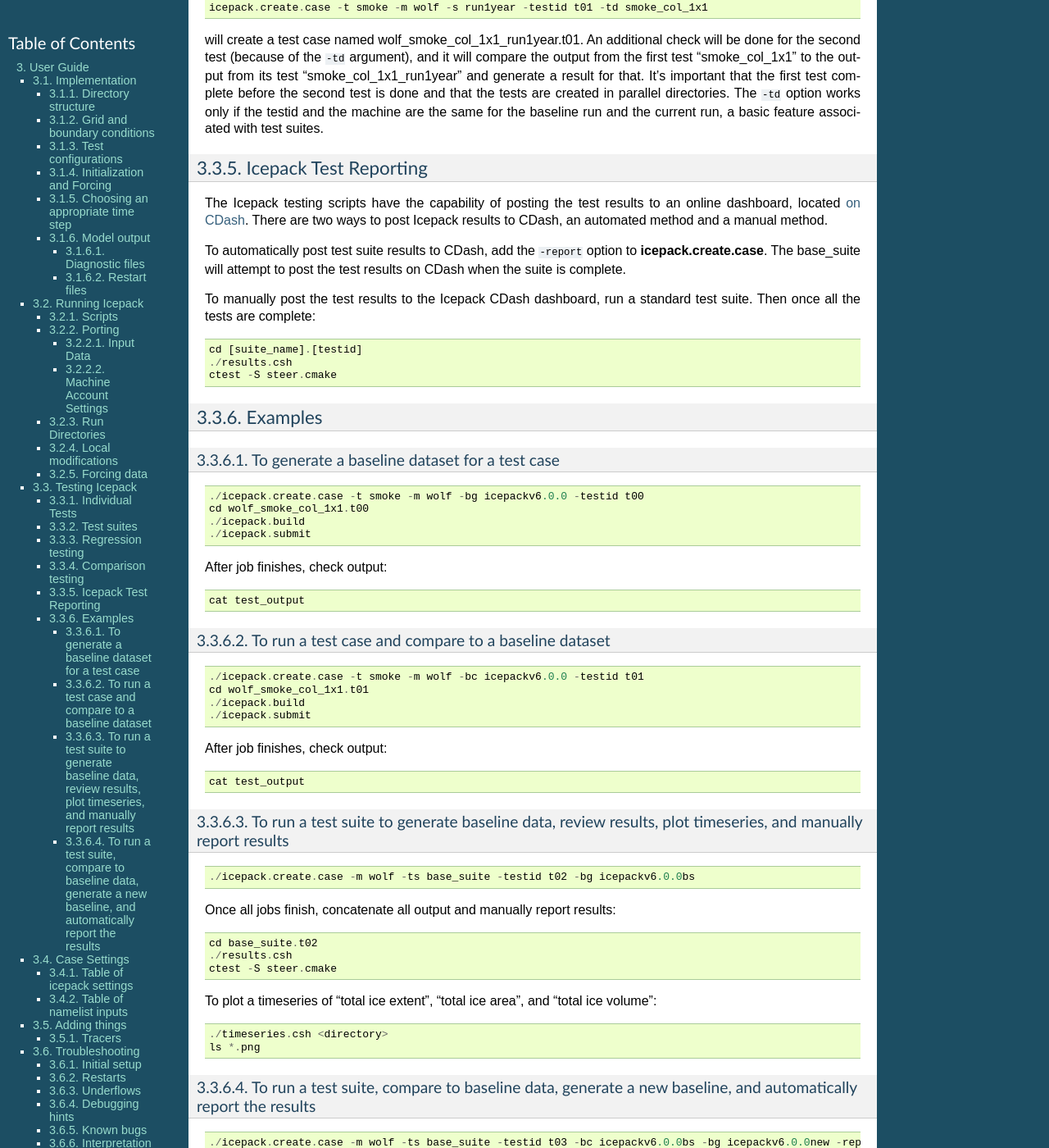
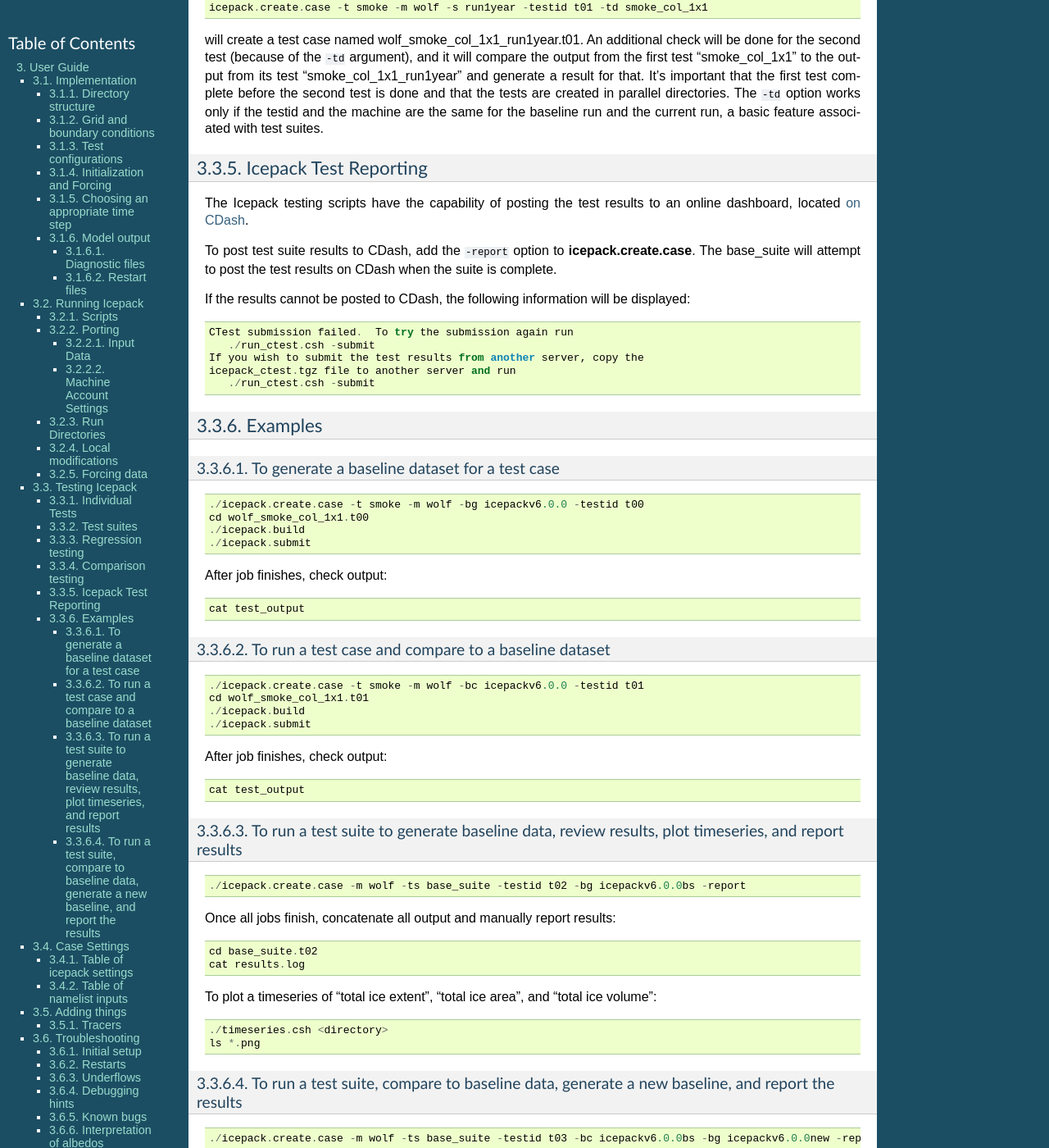
Before and after one commit to CICE-Consortium/Icepack, a Sphinx documentation site: the page built from doc/source/icepack_3_user_guide.rst, in a window 1280 px wide and 1400 px high, scrolled down 8436 px. Shown: the whole window at 82% size. Built offline with Sphinx 7.4.7, drawn with Linux system fonts in a browser that asks for light colours; cross-references to code outside the pages are shown as plain code; some of the changed text lies outside the part shown.

Commit message:
Update icepack documentation.  Modify icepack.create.case to automatically post results to CDash if -report and -ts are used.  Add new icepack.poll_queue script

```diff
--- a/doc/source/icepack_3_user_guide.rst
+++ b/doc/source/icepack_3_user_guide.rst
@@ -396,9 +396,10 @@ Individual Tests
 The Icepack scripts support both setup of individual tests as well as test suites.  Individual
 tests are run from the command line::
 
-  ./icepack.create.case -t smoke -m wolf -s diag1,debug -testid myid
+  ./icepack.create.case -t smoke -m wolf -s diag1,debug -testid myid -a P0000000
 
-where ``-m`` designates a specific machine and testid is a user defined string that allows
+where ``-m`` designates a specific machine, ``-a`` designates the account number
+for the queue manager, and testid is a user defined string that allows
 test cases to be uniquely identified.
 The format of the case directory name for a test will always be
 ``[machine]_[test]_[grid]_[pes]_[soptions].[testid]``
@@ -557,18 +558,17 @@ Icepack Test Reporting
 
 The Icepack testing scripts have the capability of posting the test results
 to an online dashboard, located `on CDash <http://my.cdash.org/index.php?project=myICEPACK>`_.
-There are two ways to post Icepack results to CDash, an automated method and
-a manual method.
 
-To automatically post test suite results to CDash, add the ``-report`` option to **icepack.create.case**.
+To post test suite results to CDash, add the ``-report`` option to **icepack.create.case**.
 The base_suite will attempt to post the test results on CDash when the suite is complete.
 
-To manually post the test results to the Icepack CDash dashboard,
-run a standard test suite.  Then once all the tests are complete::
+If the results cannot be posted to CDash, the following information will be displayed::
 
-  cd [suite_name].[testid]
-  ./results.csh
-  ctest -S steer.cmake
+ CTest submission failed.  To try the submission again run
+    ./run_ctest.csh -submit
+ If you wish to submit the test results from another server, copy the
+ icepack_ctest.tgz file to another server and run
+    ./run_ctest.csh -submit
 
 Examples
 --------------------------
@@ -601,36 +601,29 @@ After job finishes, check output::
 
   cat test_output
 
-To run a test suite to generate baseline data, review results, plot timeseries, and manually report results
+To run a test suite to generate baseline data, review results, plot timeseries, and report results
 ~~~~~~~~~~~~~~~~~~~~~~~~~~~~~~~~~~~~~~~~~~~~~~~~~~~~~~~~~~~~~~~~~~~~~~~~~~~~~~~~~~~~~~~~~~~~~~~~~~~~~~~~~~~~~~
 
 ::
 
-  ./icepack.create.case -m wolf -ts base_suite -testid t02 -bg icepackv6.0.0bs
+  ./icepack.create.case -m wolf -ts base_suite -testid t02 -bg icepackv6.0.0bs -report
 
 Once all jobs finish, concatenate all output and manually report results::
 
   cd base_suite.t02
-  ./results.csh
-  ctest -S steer.cmake
+  cat results.log
 
 To plot a timeseries of "total ice extent", "total ice area", and "total ice volume"::
 
   ./timeseries.csh <directory>
   ls *.png
 
-To run a test suite, compare to baseline data, generate a new baseline, and automatically report the results
+To run a test suite, compare to baseline data, generate a new baseline, and report the results
 ~~~~~~~~~~~~~~~~~~~~~~~~~~~~~~~~~~~~~~~~~~~~~~~~~~~~~~~~~~~~~~~~~~~~~~~~~~~~~~~~~~~~~~~~~~~~~~~~~~~~~~~~~~~~~~~
 
 ::
 
   ./icepack.create.case -m wolf -ts base_suite -testid t03 -bc icepackv6.0.0bs -bg icepackv6.0.0new -report
-
-Once all jobs finish, concatenate all output::
-
-  cd base_suite.t03
-  ./results.csh
-
 
 Case Settings
 =====================
```
Also changed, not shown: other parts of doc/source/icepack_3_user_guide.rst (+4 -4 lines), 2 other files.
